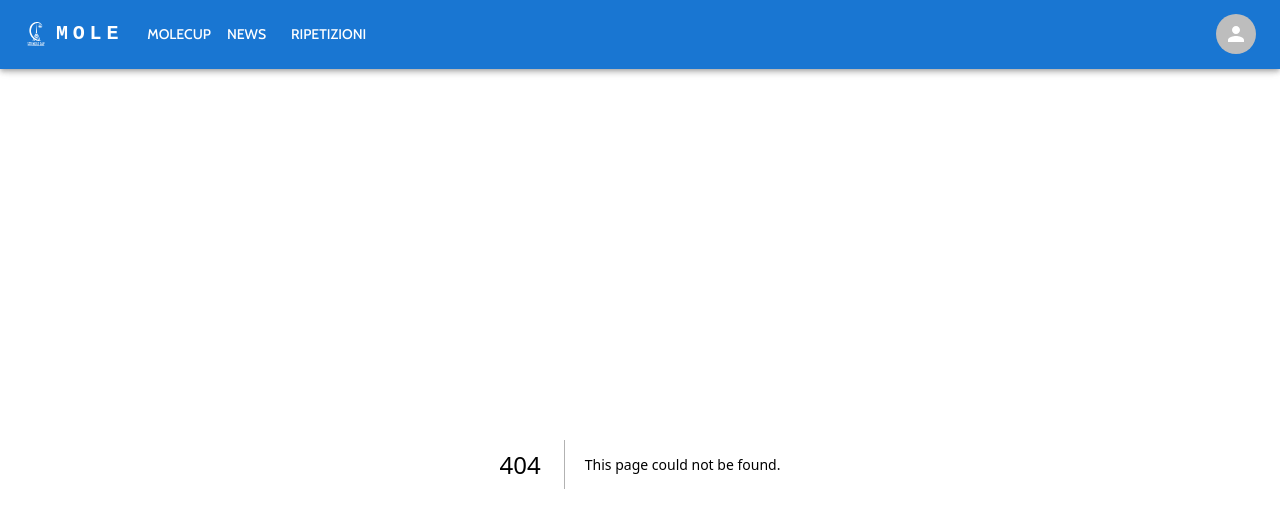
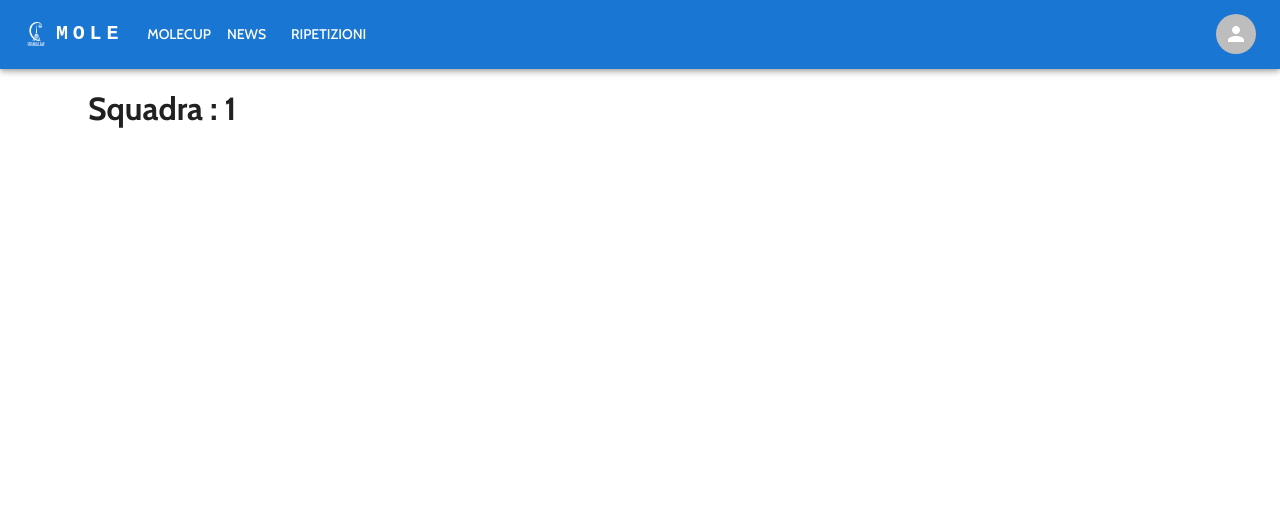
Before and after one commit to molecup/mole-frontend, a Next.js app in the folder mole-frontend/: page /team/1 in a window 1280 px wide. Before the commit this address had no page. Shown: the top 528 px of the page. Built offline with nearby package versions, Linux system fonts and the light colour scheme.

Commit message:
team and match routes and  pages

```diff
--- a/mole-frontend/src/app/page.tsx
+++ b/mole-frontend/src/app/page.tsx
@@ -12,9 +12,9 @@ export default function Home() {
           <MatchCard
             key = {i}
             img = {matchImg}
-            url = '/'
+            url = {'/match/' + i}
             initial = {i == 3}
-            title = {i == 3? "Initial" : "Maj - Daz"}
+            title = {i == 3? "Initial" : "Maj - Daz " + i}
             description = "Questo è un esempio di partita. Bal bla bla bla"
             datetime = "20:30 12/10"
           />
--- /dev/null
+++ b/mole-frontend/src/app/team/[slug]/page.js
@@ -0,0 +1,11 @@
+import Container from '@mui/material/Container';
+
+export default function TeamPage({params}){
+    return(
+        <Container>
+            <h1>
+                Squadra : {params.slug}
+            </h1>
+        </Container>
+    );
+}
```
Also changed, not shown: mole-frontend/src/app/match/[slug]/page.js (added, +11 -0 lines).
